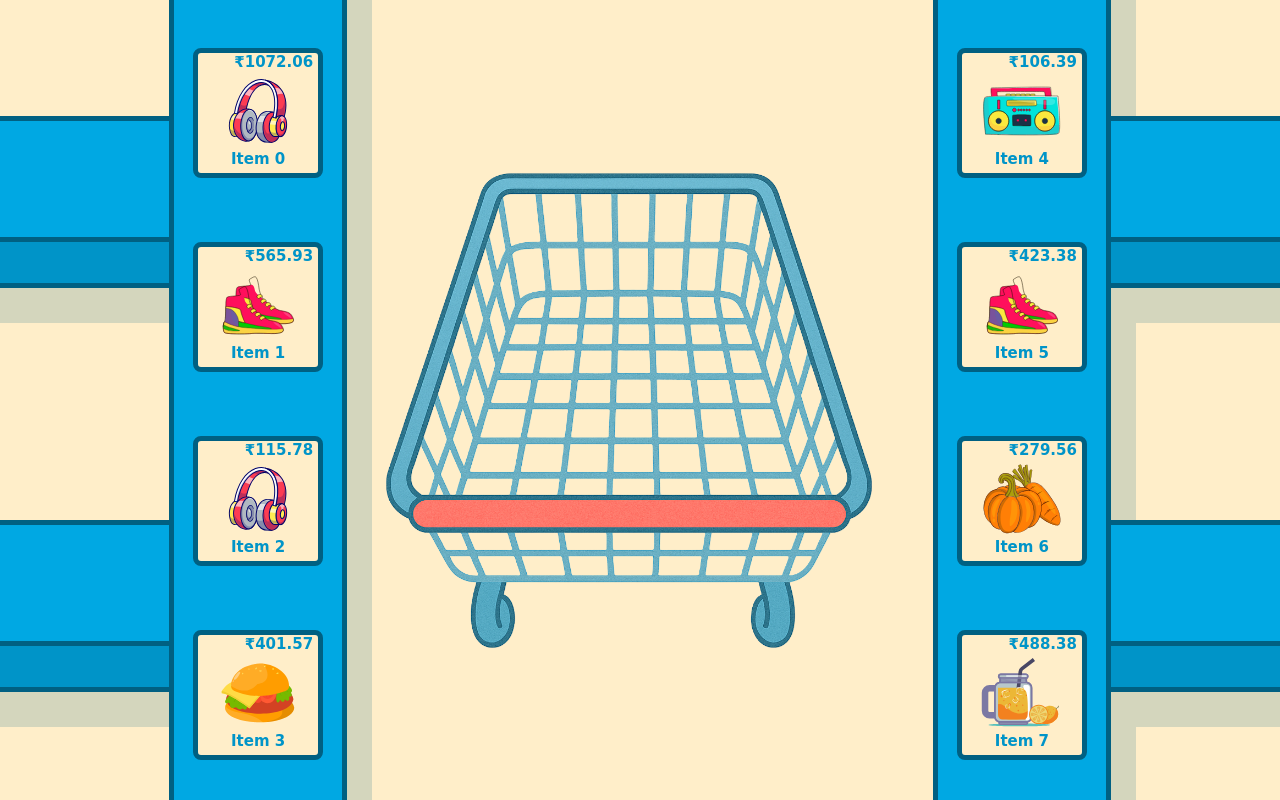
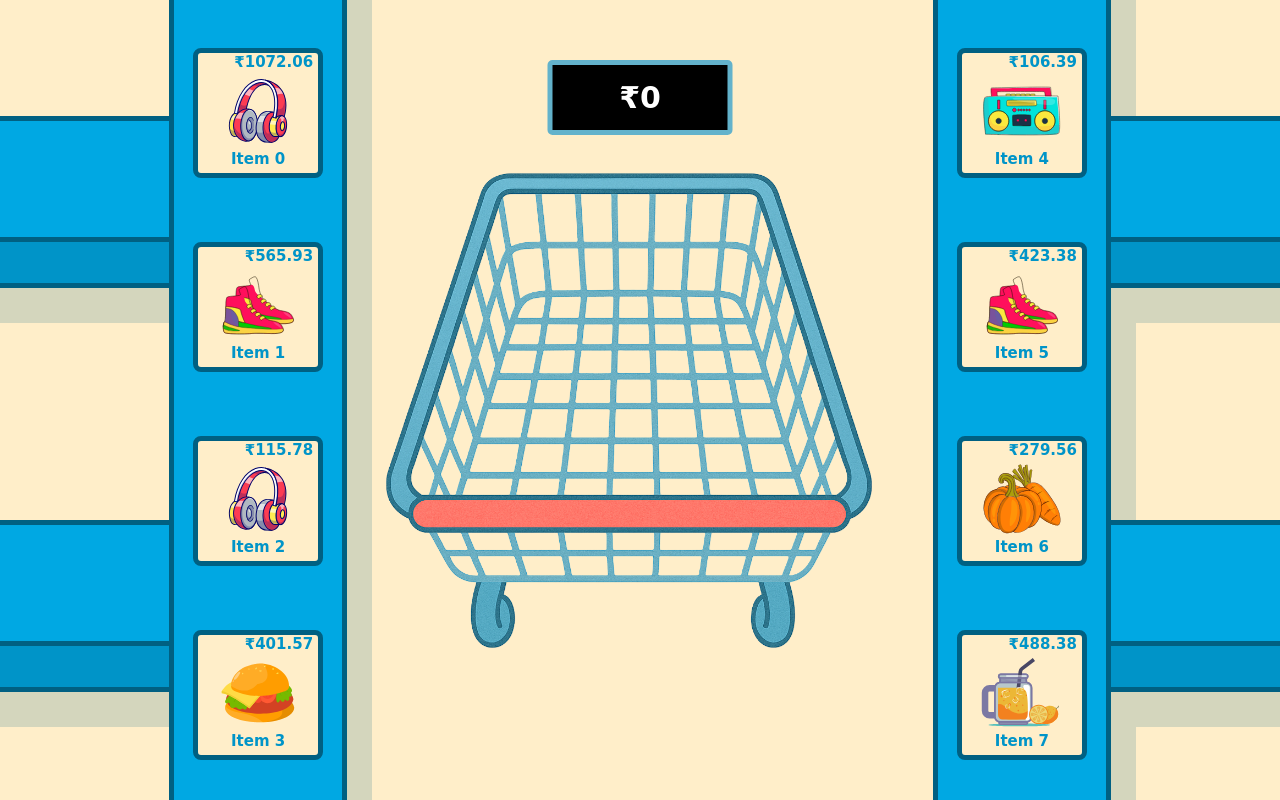
Before and after one commit to SubashAB11/BinSho, an Angular app: page / in a window 1280 px wide. Shown: the top 800 px of the page. Built offline with nearby package versions, Linux system fonts and the light colour scheme.

Commit message:
added total price

```diff
--- a/src/app/components/cart/cart.component.html
+++ b/src/app/components/cart/cart.component.html
@@ -1,3 +1,4 @@
+<div class="total">₹{{getTotalPrice()}}</div>
 <div #cart class="cart" id="cartDropList" cdkDropList [cdkDropListSortingDisabled]="true" [cdkDropListData]="cartItems"
     (cdkDropListDropped)="onDrop($event)">
     @for (product of cartItems; track trackByIndex($index, product)) {
--- a/src/app/components/cart/cart.component.scss
+++ b/src/app/components/cart/cart.component.scss
@@ -1,3 +1,5 @@
+@use '../../shared/variables' as *;
+
 .cart {
   width: 100%;
   height: 60%;
@@ -27,10 +29,25 @@ app-product {
 }
 
 .total {
-  margin-top: auto;
-  margin-bottom: 5%;
-  font-weight: bold;
-  align-self: center;
+  background-color: black;
+  color: $font-white;
+  font-family: $font-family;
+  font-size: $font-size-lg;
+  font-style: $font-style;
+  font-weight: $font-weight;
+  line-height: $line-height;
+  position: absolute;
+  z-index: 1;
+  top: 0;
+  width: 175px;
+  height: 65px;
+  left: 50%;
+  transform: translateX(-50%);
+  display: flex;
+  align-items: center;
+  justify-content: center;
+  border: 5px solid $border-cart;
+  border-radius: 5px;
 }
 
 // cdk specific
--- a/src/app/components/cart/cart.component.ts
+++ b/src/app/components/cart/cart.component.ts
@@ -21,7 +21,7 @@ export class CartComponent {
   constructor(private appService: AppService, private renderer: Renderer2) { }
 
   getTotalPrice(): number {
-    return this.cartItems.reduce((sum, item) => sum + (item ? item.price : 0), 0);
+    return parseInt(this.cartItems.reduce((sum, item) => sum + (item ? item.price : 0), 0));
   }
 
   onDrop(event: CdkDragDrop<any>) {
--- a/src/app/shared/_variables.scss
+++ b/src/app/shared/_variables.scss
@@ -1,11 +1,14 @@
 $primary-color: #00A8E3;
 $secondary-color: #0094C8;
 $border-color: #006082;
+$border-cart: #63B2CB;
 $shadow-color: rgba(0, 96, 130, 0.17);
 $background-color: #FFEEC9;
 
 $font-family: "Comic Sans MS";
 $font-size: 15px;
+$font-size-lg: 30px;
 $font-style: normal;
 $font-weight: 700;
 $line-height: normal;
+$font-white: #FFFFFF;
```
